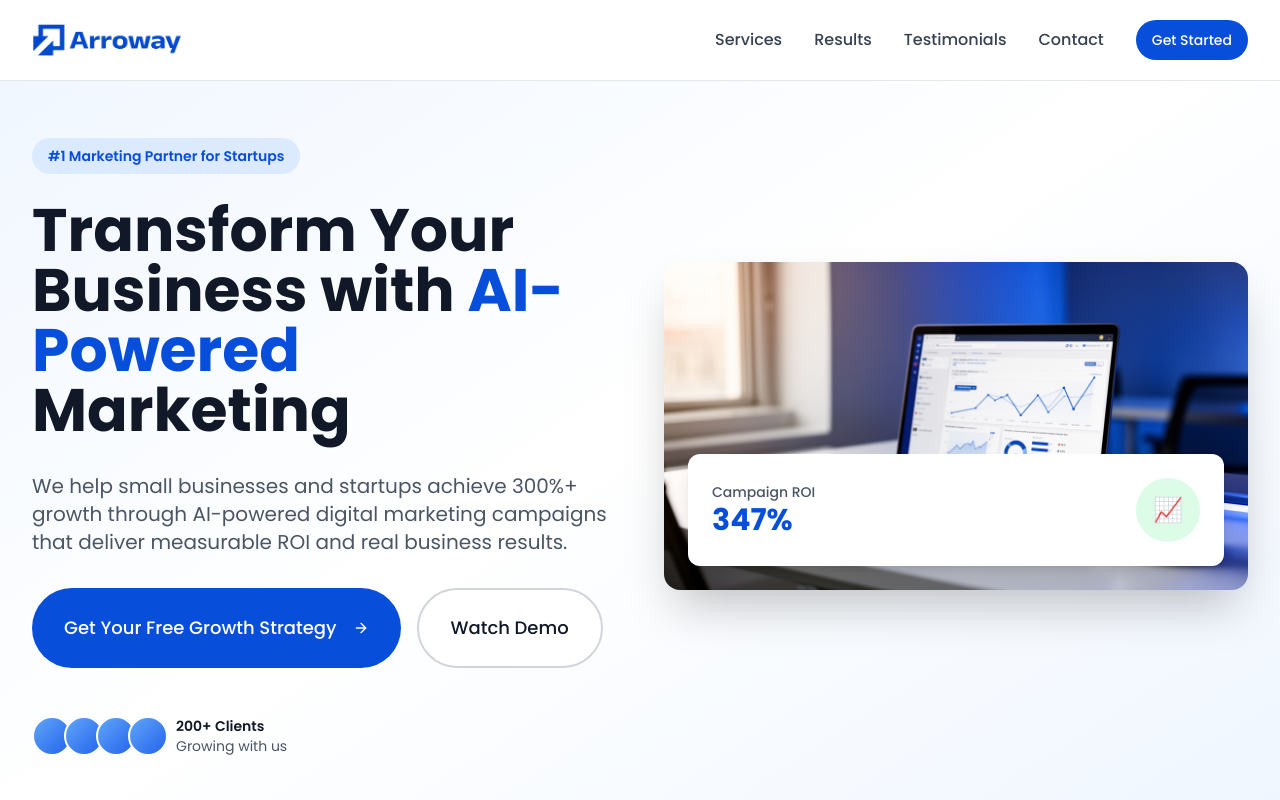
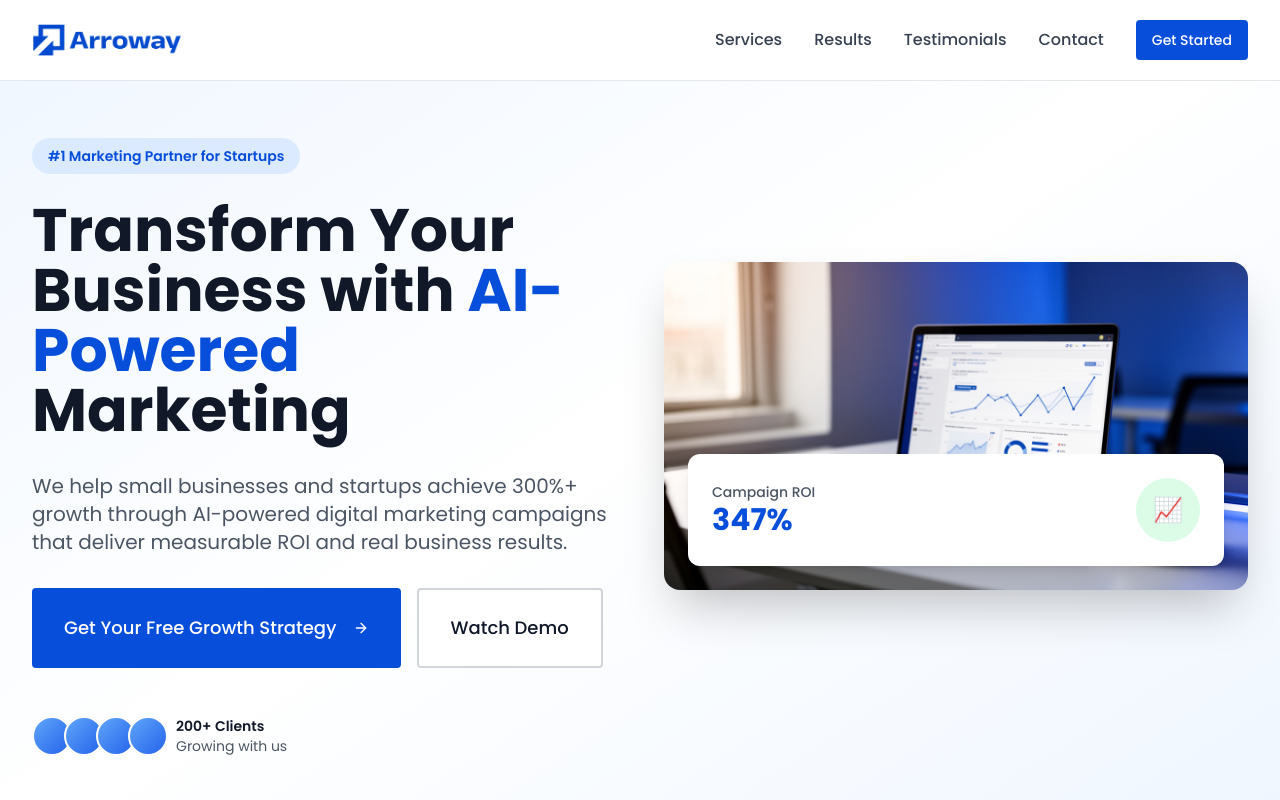
Before and after one commit to arrowaydigital/Arroway, a React (Vite) app: page / in a window 1280 px wide. Shown: the top 800 px of the page. Built offline with nearby package versions, Linux system fonts and the light colour scheme.

Commit message:
Update button.tsx

```diff
--- a/src/components/ui/button.tsx
+++ b/src/components/ui/button.tsx
@@ -5,7 +5,7 @@
 import { cn } from "@/lib/utils"
 
 const buttonVariants = cva(
-  "inline-flex items-center justify-center gap-2 whitespace-nowrap rounded-md text-sm font-medium ring-offset-background transition-colors focus-visible:outline-none focus-visible:ring-2 focus-visible:ring-ring focus-visible:ring-offset-2 disabled:pointer-events-none disabled:opacity-50 [&_svg]:pointer-events-none [&_svg]:size-4 [&_svg]:shrink-0",
+  "inline-flex items-center justify-center gap-2 whitespace-nowrap rounded text-sm font-medium ring-offset-background transition-colors focus-visible:outline-none focus-visible:ring-2 focus-visible:ring-ring focus-visible:ring-offset-2 disabled:pointer-events-none disabled:opacity-50 [&_svg]:pointer-events-none [&_svg]:size-4 [&_svg]:shrink-0",
   {
     variants: {
       variant: {
@@ -21,8 +21,8 @@
       },
       size: {
         default: "h-10 px-4 py-2",
-        sm: "h-9 rounded-md px-3",
-        lg: "h-11 rounded-md px-8",
+        sm: "h-9 rounded px-3",
+        lg: "h-11 rounded px-8",
         icon: "h-10 w-10",
       },
     },
```
